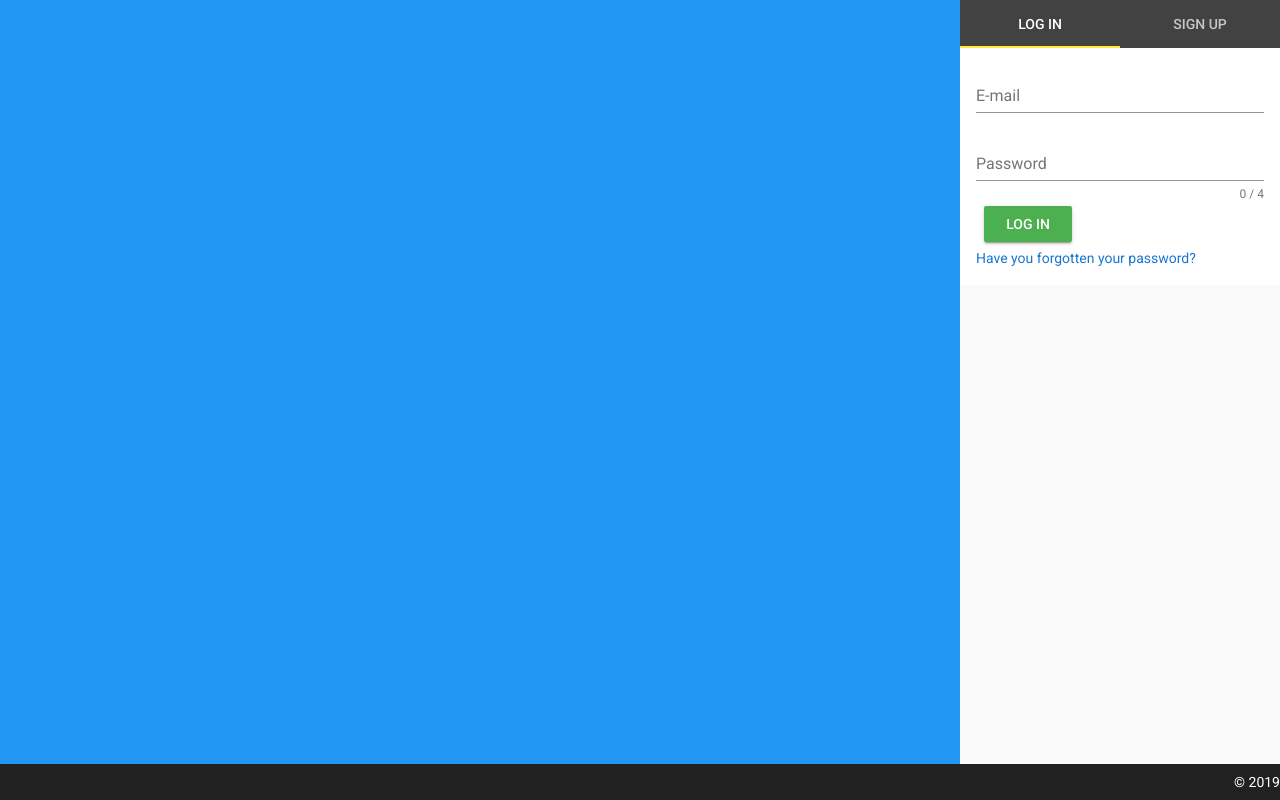
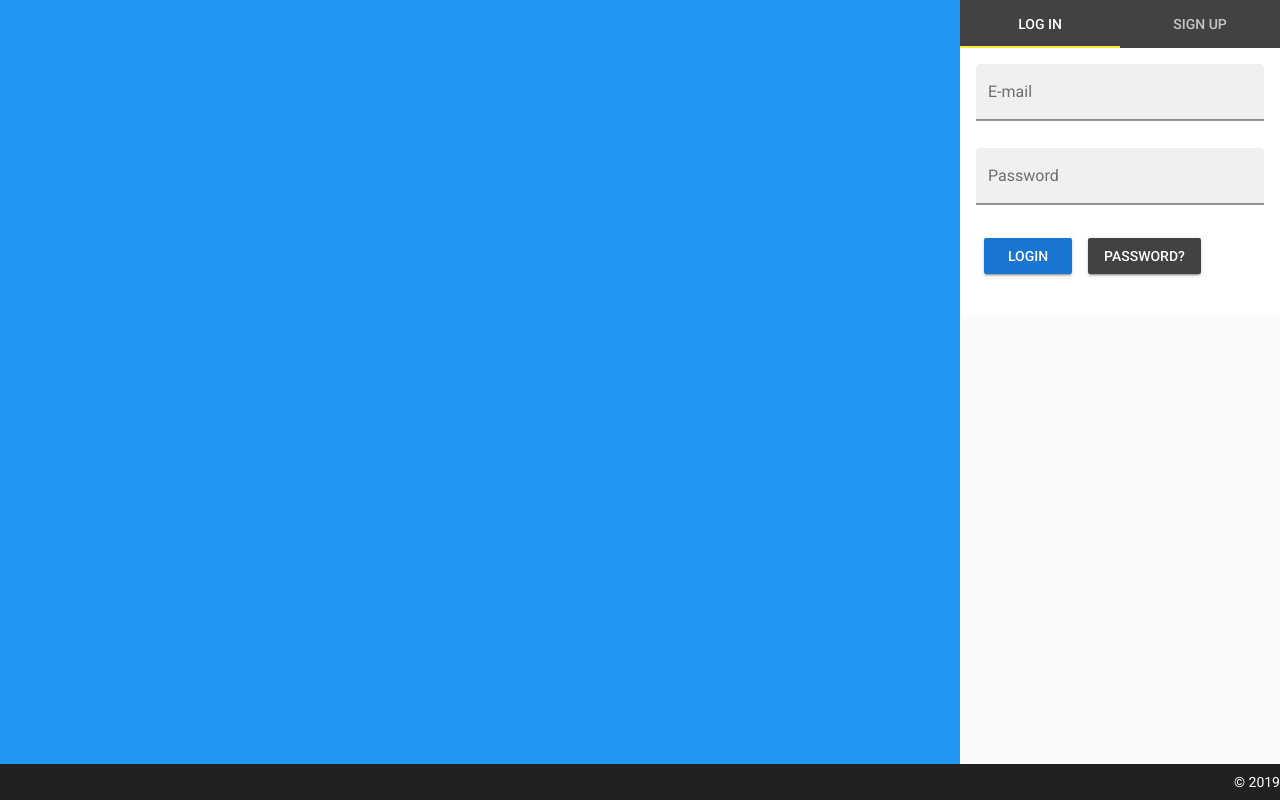
Before and after one commit to shrekdev/Django_Vue_Base, a Vue app in the folder frontend/: page /#/login in a window 1280 px wide. Built offline with nearby package versions, Linux system fonts and the light colour scheme; what vue-sweetalert2 would draw is missing.

Commit message:
changing to vuetify, part 2

```diff
--- a/frontend/src/components/auth/AccountActivate.vue
+++ b/frontend/src/components/auth/AccountActivate.vue
@@ -14,19 +14,23 @@
         token: this.$route.params.token
       }).then(() => {
         if(this.$store.getters.getAccountActivationStatus === 'success') {
+          this.$router.push('/');
           this.$swal({
             type: 'success',
             title: 'Success!',
             text: 'You can log in now ;)'
           });
-        } else if(this.$store.getters.getAccountActivationStatus === 'success') {
-          this.$swal({
-            type: 'error',
-            title: 'Error!',
-            text: "We can't activate your account ;("
-          });
+          this.$refs.form.reset()
+          this.$refs.form.resetValidation()
         }
-        this.$router.push('/');
+      }).catch(reason => {
+        this.$refs.form.reset()
+        this.$refs.form.resetValidation()
+        this.$swal({
+          type: 'error',
+          title: 'Error!',
+          text: "We can't activate your account ;("
+        });
       })
     },
   }
--- a/frontend/src/components/auth/LogIn.vue
+++ b/frontend/src/components/auth/LogIn.vue
@@ -1,30 +1,28 @@
 <template>
   <section>
     <v-form ref="form" v-model="valid" lazy-validation>
-      <v-text-field required label="E-mail"
+      <v-text-field box required label="E-mail"
         v-model="email"
         :error-messages="emailErrors"
         :rules="emailRules">
       </v-text-field>
-
-      <v-text-field required label="Password"
+      <v-text-field box required label="Password"
         type="password"
         v-model="password"
-        :counter="4"
         :rules="passwordRules">
       </v-text-field>
-      <v-btn :disabled="!valid" color="success" @click="logIn">
-        Log in
+      <v-btn :disabled="!valid" color="primary" @click="logIn">
+        Login
+      </v-btn>
+      <v-btn color="secondary" @click="showPasswordResetForm = !showPasswordResetForm">
+        Password?
       </v-btn>
     </v-form>
-
     <div>
-      <a class="help is-info has-text-centered" v-on:click="showPasswordResetForm = !showPasswordResetForm">
-        Have you forgotten your password?
-      </a>
-      <div v-show="showPasswordResetForm">
-        <PasswordReset />
-      </div>
+    <br>
+    <div v-show="showPasswordResetForm">
+      <PasswordReset />
+    </div>
     </div>
   </section>
 </template>
@@ -66,23 +64,11 @@
           }).then(() => {
             if(this.$store.getters.getLogInStatus === 'success') {
               this.$router.push('/');
-            } else if(this.$store.getters.getLogInStatus === 'error') {
-              this.$swal({
-                type: 'error',
-                title: 'Something went wrong...',
-                text: "We can't log you in, sorry ;("
-              });
-              this.$refs.form.resetValidation();
             }
           }).catch(reason => {
             this.$refs.form.reset()
             this.$refs.form.resetValidation()
           })
-
-
-
-
-
         }
       },
     },
--- a/frontend/src/components/auth/PasswordReset.vue
+++ b/frontend/src/components/auth/PasswordReset.vue
@@ -1,7 +1,7 @@
 <template>
   <section>
     <v-form ref="form" v-model="valid" lazy-validation>
-      <v-text-field label="E-mail"
+      <v-text-field box label="E-mail"
         v-model="email"
         :error-messages="passwordResetErrors"
         :rules="emailRules">
@@ -41,7 +41,7 @@
               this.$swal({
                 type: 'success',
                 title: 'Success!',
-                text: 'To continue check your email and follow the steps'
+                text: 'To continue check your email and follow the steps ;)'
               });
               this.$refs.form.resetValidation()
             }
@@ -57,10 +57,15 @@
     computed: {
       ...mapGetters(['getAccountPasswordResetErrors']),
       passwordResetErrors() {
-        const errors = []
-        this.getAccountPasswordResetErrors.email && errors.push(this.getAccountPasswordResetErrors.email)
-        return errors
-      },
+        const error_list = []
+        const errors = this.getAccountPasswordResetErrors.email;
+        if(errors !== undefined) {
+          for (const error of errors){
+            error_list.push(error);
+          }
+        }
+        return error_list
+      }
     },
   }
 </script>
--- a/frontend/src/components/auth/PasswordResetConfirm.vue
+++ b/frontend/src/components/auth/PasswordResetConfirm.vue
@@ -1,39 +1,30 @@
 <template>
-<div>
-  <label class="help is-small is-info has-text-centered">
-    To complete the procedure enter the correct new password and then just remember it ;)
-  </label>
-  <p v-if="getAccountPasswordResetConfirmErrors.length">
-    <p class="help is-danger has-text-centered" v-for="error in getAccountPasswordResetConfirmErrors.non_field_errors">{{ error }}</p>
-  </p>
-  <br>
-  <form>
-    <div class="field">
-      <label class="label is-small">New password</label>
-      <p class="control has-icons-left">
-        <input v-model="new_password" type="password" class="input" required>
-        <span class="icon is-small is-left">
-          <i class="fas fa-lock"></i>
-        </span>
+  <section>
+    <v-label>
+      <p class="text-xs-center">
+        To complete the procedure enter the correct new password and then just remember it ;)
       </p>
-      <p v-if="getAccountPasswordResetConfirmErrors.length">
-        <p class="help is-danger has-text-centered" v-for="error in getAccountPasswordResetConfirmErrors.new_password">{{ error }}</p>
-      </p>
-    </div>
-    <div class="field">
-      <label class="label is-small">Confirm new password</label>
-      <p class="control has-icons-left">
-        <input v-model="re_new_password" type="password" class="input" required>
-        <span class="icon is-small is-left">
-          <i class="fas fa-lock"></i>
-        </span>
-      </p>
-    </div>
-    <button class="button is-primary is-small is-fullwidth" v-on:click="passwordResetConfirm()">
-      Change password
-    </button>
-  </form>
-</div>
+    </v-label>
+    <br>
+    <v-form ref="form" v-model="valid" lazy-validation>
+      <v-text-field box required label="New password"
+        type="password"
+        v-model="new_password"
+        :error-messages="passwordErrors"
+        :rules="passwordRules">
+      </v-text-field>
+
+      <v-text-field box required label="Confirm new password"
+        type="password"
+        v-model="re_new_password"
+        :rules="[v => (!!v && v) === this.new_password || 'Passwords do not match']">
+      </v-text-field>
+
+      <v-btn :disabled="!valid" color="success" @click="passwordResetConfirm">
+        Change password
+      </v-btn>
+    </v-form>
+  </section>
 </template>
 
 <script>
@@ -46,8 +37,13 @@
     },
     data() {
       return {
+        valid: true,
         new_password: "",
         re_new_password: "",
+        passwordRules: [
+          v => !!v || 'Password is required',
+          v => (v && v.length >= 4) || 'Password must be longer than 4 characters'
+        ],
       }
     },
     methods: {
@@ -81,6 +77,18 @@
     },
     computed: {
       ...mapGetters(['getAccountPasswordResetConfirmErrors']),
+
+      passwordErrors() {
+        const error_list = []
+        const errors = this.getAccountPasswordResetConfirmErrors.new_password;
+        if(errors !== undefined) {
+          for (const error of errors){
+            error_list.push(error);
+          }
+        }
+        return error_list
+      }
     },
+
   }
 </script>
--- a/frontend/src/components/auth/SignUp.vue
+++ b/frontend/src/components/auth/SignUp.vue
@@ -1,32 +1,30 @@
 <template>
   <section>
     <v-form ref="form" v-model="valid" lazy-validation>
-      <v-text-field required label="First name"
+      <v-text-field box required label="First name"
         v-model="first_name"
         :counter="15"
         :error-messages="firstNameErrors"
         :rules="nameRules">
       </v-text-field>
-      <v-text-field required label="E-mail"
+      <v-text-field box required label="E-mail"
         v-model="email1"
         :error-messages="emailErrors"
         :rules="emailRules">
       </v-text-field>
-      <v-text-field required label="E-mail confirmation"
+      <v-text-field box required label="E-mail confirmation"
         v-model="email2"
         :rules="[v => (!!v && v) === this.email1 || 'E-mails do not match']">>
       </v-text-field>
-      <v-text-field required label="Password"
+      <v-text-field box required label="Password"
         type="password"
         v-model="password1"
-        :counter="4"
         :rules="passwordRules"
         :error-messages="passwordErrors">
       </v-text-field>
-      <v-text-field required label="Password confirmation"
+      <v-text-field box required label="Password confirmation"
         type="password"
         v-model="password2"
-        :counter="4"
         :rules="[v => (!!v && v) === this.password1 || 'Passwords do not match']">
       </v-text-field>
       <v-btn :disabled="!valid" color="success" @click="signUp">
@@ -85,14 +83,13 @@
                 title: 'E-mail confirmation',
                 text: 'Check your e-mail box and confirm your e-mail address ;)'
               });
+              this.$refs.form.reset()
+              this.$refs.form.resetValidation();
               this.$router.push('/');
-            } else if(this.$store.getters.getAccountSignUpStatus === 'error') {
-              this.$swal({
-                type: 'error',
-                title: 'Something went wrong...',
-                text: "We can't sign you up, sorry ;("
-              });
             }
+          }).catch(reason => {
+            this.$refs.form.reset()
+            this.$refs.form.resetValidation()
           })
         }
       },
--- a/frontend/src/components/auth/UserAuth.vue
+++ b/frontend/src/components/auth/UserAuth.vue
@@ -1,5 +1,5 @@
 <template>
-  <v-app id="inspire">
+  <v-app>
     <v-content>
       <v-container fluid ma-0 pa-0 fill-height>
         <v-layout>
@@ -8,7 +8,12 @@
             </v-sheet>
           </v-flex>
           <v-flex xs3>
-            <div>
+            <div v-if="passwordResetConfirm">
+              <v-container>
+                <PasswordResetConfirm @resetConfirmed="updateResetPasswordState" />
+              </v-container>
+            </div>
+            <div v-else>
               <v-tabs dark color="dark" slider-color="yellow" fixed-tabs>
                 <v-tab :key="1" ripple>Log in</v-tab>
                 <v-tab :key="2" ripple>Sign up</v-tab>
@@ -53,13 +58,11 @@
     },
     mounted() {
       if(this.uid && this.token) {
-        console.log('password reset confirm');
         this.passwordResetConfirm = true
       }
     },
     methods: {
       updateResetPasswordState() {
-        console.log('got event');
         this.passwordResetConfirm = !this.passwordResetConfirm
       },
     },
```
